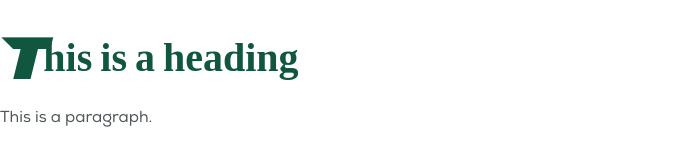
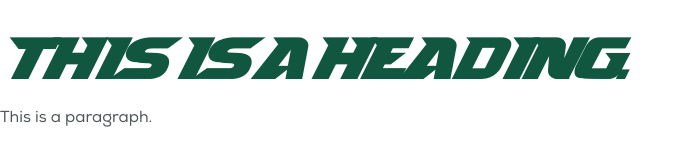
Before and after one commit to starboxphs/phs_stem, a plain HTML site: page fonttest.html in a window 1280 px wide. Shown: the whole page, without its empty margins (0-694 px from the left). Drawn offline with Linux system fonts and the light colour scheme; files whose address does not match are found by name.

Commit message:
Update fonttest.html

```diff
--- a/fonttest.html
+++ b/fonttest.html
@@ -4,7 +4,7 @@
 <link rel="stylesheet" type="text/css" href="css/styles.css">
 </head>
 <body>
-<h1>This is a heading</h1>
+<h1><i>THIS IS A HEADING.</i></h1>
 <p>This is a paragraph.</p>
 </body>
 </html>
```
